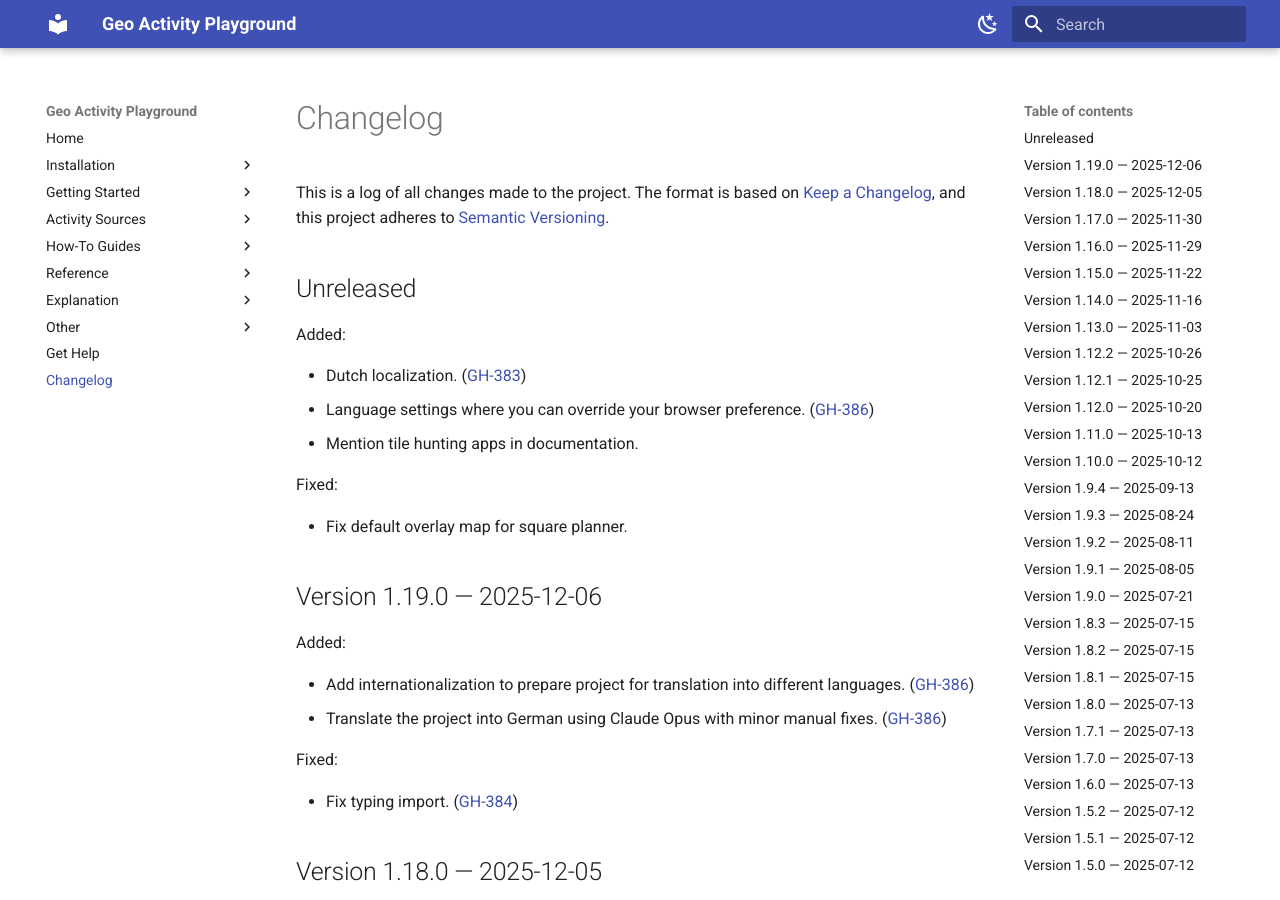
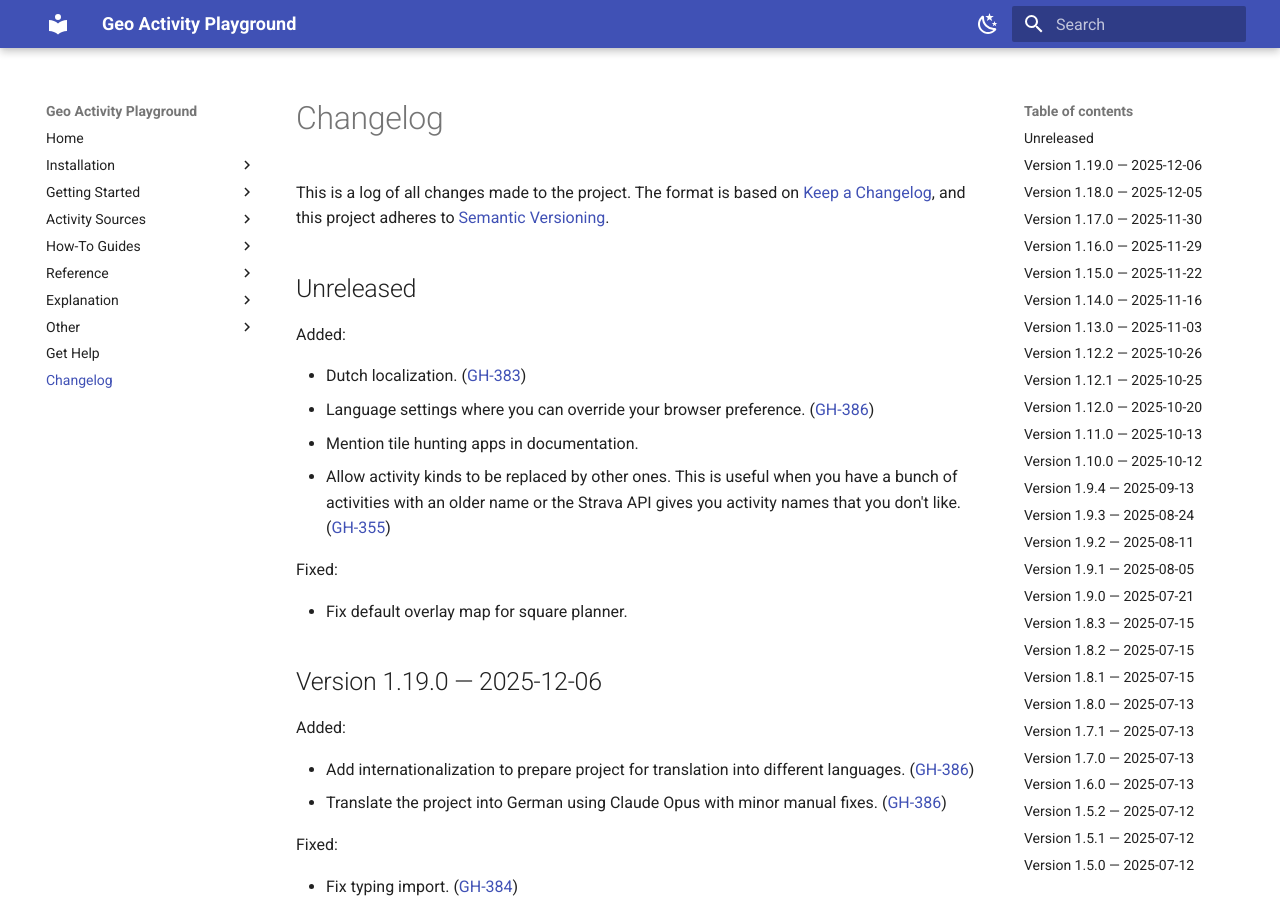
Before and after one commit to martin-ueding/geo-activity-playground, an MkDocs documentation site: the page built from docs/changelog.md, in a window 1280 px wide and 900 px high. Built offline with MkDocs 1.6.1 and Material for MkDocs 9.7.7, drawn with Linux system fonts in a browser that asks for light colours.

Commit message:
Changelog entry

```diff
--- a/docs/changelog.md
+++ b/docs/changelog.md
@@ -22,6 +22,7 @@ Added:
 - Dutch localization. ([GH-383](https://github.com/martin-ueding/geo-activity-playground/discussions/383))
 - Language settings where you can override your browser preference. ([GH-386](https://github.com/martin-ueding/geo-activity-playground/issues/386))
 - Mention tile hunting apps in documentation.
+- Allow activity kinds to be replaced by other ones. This is useful when you have a bunch of activities with an older name or the Strava API gives you activity names that you don't like. ([GH-355](https://github.com/martin-ueding/geo-activity-playground/issues/355))
 
 Fixed:
 
```
